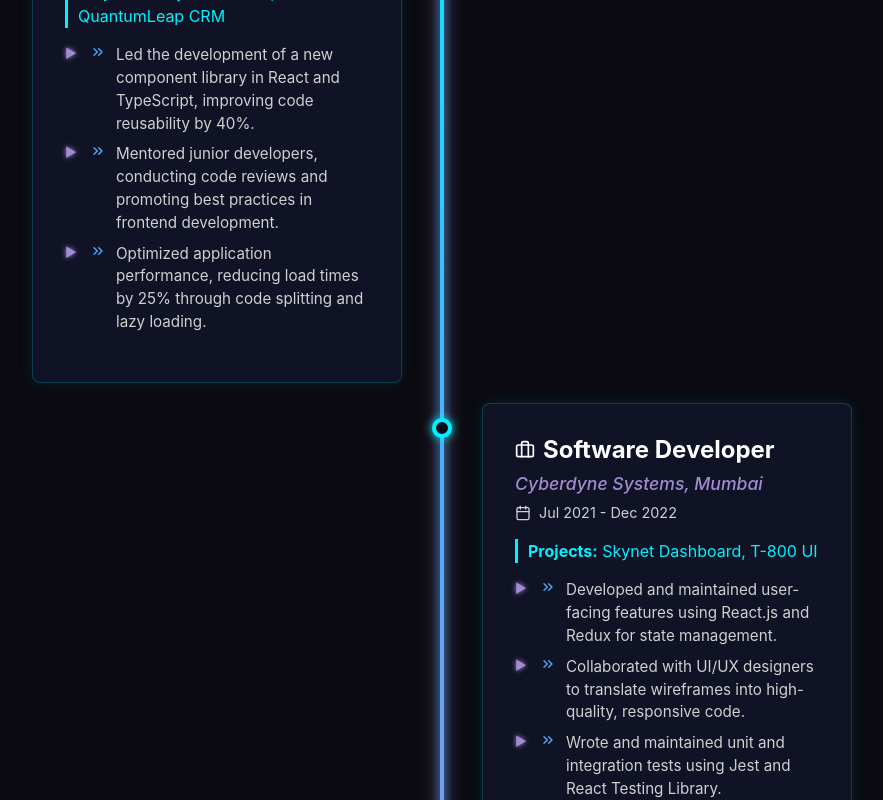
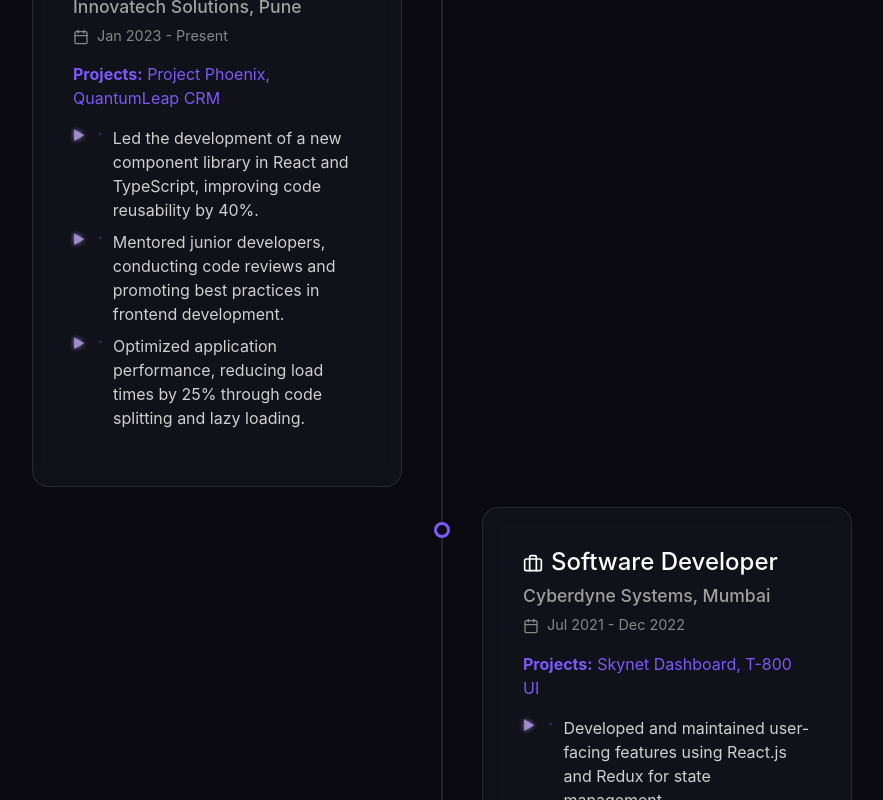
Before and after one commit to TheCoderAbhishek/my-portfolio, a React (Vite) app: page / in a window 1280 px wide. Shown: the part 1660-2460 px from the top of the page, without its empty margins (198-1081 px from the left). Built offline with nearby package versions, Linux system fonts and the light colour scheme; a web font is replaced by a local one.

Commit message:
Chnaged design of About and Experience section for the portfolio.

```diff
--- a/src/components/About.tsx
+++ b/src/components/About.tsx
@@ -6,17 +6,13 @@ import "../style/About.css";
 
 function About() {
   return (
-    // The main container for the About section
-    <section id="about" className="about-section">
+    <section id="about" className="section-container">
       <Container>
+        <h2 className="section-title">About Me</h2>
         <Row className="justify-content-center">
           <Col md={10} lg={8}>
-            <div className="about-panel">
-              {/* The section title with a neon glow effect */}
-              <h2 className="section-title-glow">About Me</h2>
-
-              {/* The main content paragraph */}
-              <p className="about-text">
+            <div className="glass-panel text-center">
+              <p className="lead" style={{ lineHeight: 1.8 }}>
                 As a Software Developer with four years of hands-on experience,
                 I specialize in building dynamic and responsive web applications
                 from the ground up. My passion lies in solving complex problems
--- a/src/components/Experience.tsx
+++ b/src/components/Experience.tsx
@@ -64,13 +64,13 @@ const experienceData: ExperienceItem[] = [
 
 function Experience() {
   return (
-    <section id="experience" className="experience-section">
+    <section id="experience" className="section-container">
       <Container>
-        <h2 className="section-title-glow text-center">Career Journey</h2>
-        <div className="timeline">
+        <h2 className="section-title">Career Journey</h2>
+        <div className="timeline-modern">
           {experienceData.map((item, index) => (
-            <div key={index} className="timeline-item">
-              <div className="timeline-content">
+            <div key={index} className="timeline-item-modern">
+              <div className="timeline-content-modern glass-panel">
                 <h3 className="role-title">
                   <Briefcase size={20} className="me-2" />
                   {item.role}
@@ -80,11 +80,9 @@ function Experience() {
                   <Calendar size={16} className="me-2" />
                   {item.duration}
                 </p>
-
                 <div className="projects-list">
                   <strong>Projects:</strong> {item.projects.join(", ")}
                 </div>
-
                 <ul className="responsibilities-list">
                   {item.responsibilities.map((point, i) => (
                     <li key={i}>
--- a/src/style/Experience.css
+++ b/src/style/Experience.css
@@ -1,159 +1,98 @@
 /* components/Experience.css */
-/* This file contains the styles for your futuristic Experience timeline. */
-
-.experience-section {
-  padding: 6rem 0;
-  position: relative;
-  overflow: hidden;
-}
-
-/* The main timeline container */
-.timeline {
+.timeline-modern {
   position: relative;
   max-width: 900px;
   margin: 0 auto;
 }
 
-/* The central glowing timeline bar */
-.timeline::after {
+.timeline-modern::after {
   content: "";
   position: absolute;
-  width: 4px;
-  background: linear-gradient(to bottom, #00f2fe, #4facfe, #a18cd1, #fbc2eb);
-  box-shadow: 0 0 10px #4facfe, 0 0 20px #a18cd1;
+  width: 2px;
+  background-color: rgba(255, 255, 255, 0.1);
   top: 0;
   bottom: 0;
   left: 50%;
-  margin-left: -2px;
-  z-index: 0;
+  margin-left: -1px;
 }
 
-/* Container for each experience entry */
-.timeline-item {
+.timeline-item-modern {
   padding: 10px 40px;
   position: relative;
   width: 50%;
 }
 
-/* Position items on the left side of the timeline */
-.timeline-item:nth-child(odd) {
+.timeline-item-modern:nth-child(odd) {
   left: 0;
 }
-
-/* Position items on the right side of the timeline */
-.timeline-item:nth-child(even) {
+.timeline-item-modern:nth-child(even) {
   left: 50%;
 }
 
-/* The circle on the timeline bar */
-.timeline-item::after {
+.timeline-item-modern::after {
   content: "";
   position: absolute;
-  width: 20px;
-  height: 20px;
-  right: -10px;
-  background-color: #0d0d1a;
-  border: 4px solid #00f2fe;
-  box-shadow: 0 0 10px #00f2fe;
+  width: 16px;
+  height: 16px;
+  right: -8px;
+  background-color: #0a0a10;
+  border: 3px solid #7a5af8;
   top: 25px;
   border-radius: 50%;
   z-index: 1;
-  transition: all 0.3s ease;
 }
 
-.timeline-item:nth-child(even)::after {
-  left: -10px;
+.timeline-item-modern:nth-child(even)::after {
+  left: -8px;
 }
 
-/* The holographic panel for the content */
-.timeline-content {
-  padding: 2rem;
-  background: rgba(19, 23, 46, 0.75);
-  backdrop-filter: blur(10px);
-  -webkit-backdrop-filter: blur(10px);
-  position: relative;
-  border-radius: 8px;
-  border: 1px solid rgba(0, 242, 254, 0.2);
-  box-shadow: 0 0 15px rgba(0, 242, 254, 0.1);
-  transition: all 0.4s ease;
+.timeline-content-modern {
+  padding: 1.5rem;
 }
-
-.timeline-item:hover .timeline-content {
-  border-color: rgba(0, 242, 254, 0.8);
-  box-shadow: 0 0 25px rgba(0, 242, 254, 0.4), 0 0 40px rgba(79, 172, 254, 0.2);
-  transform: translateY(-5px);
-}
-
-.timeline-item:hover::after {
-  transform: scale(1.2);
-  background-color: #00f2fe;
-}
-
-/* Styling for the text inside the panel */
 .role-title {
   font-size: 1.5rem;
-  font-weight: 700;
-  color: #fff;
-  margin-bottom: 0.5rem;
-  display: flex;
-  align-items: center;
+  color: #ffffff;
 }
-
 .employer-name {
   font-size: 1.1rem;
-  font-style: italic;
-  color: #a18cd1;
-  margin-bottom: 0.5rem;
+  color: #a0a0a0;
 }
-
 .duration {
   font-size: 0.9rem;
-  color: #d0d0d0;
-  margin-bottom: 1rem;
-  display: flex;
-  align-items: center;
+  color: #888;
 }
-
 .projects-list {
   font-size: 1rem;
-  color: #00f2fe;
-  margin-bottom: 1rem;
-  border-left: 3px solid #00f2fe;
-  padding-left: 10px;
+  color: #7a5af8;
+  margin-top: 1rem;
 }
-
 .responsibilities-list {
   list-style: none;
   padding-left: 0;
-  font-size: 0.95rem;
-  color: #d0d0d0;
+  margin-top: 1rem;
 }
-
 .responsibilities-list li {
   margin-bottom: 0.5rem;
   display: flex;
 }
-
 .bullet-icon {
-  color: #4facfe;
+  color: #7a5af8;
   margin-right: 10px;
-  flex-shrink: 0; /* Prevents the icon from shrinking */
 }
 
-/* Responsive adjustments for smaller screens */
 @media screen and (max-width: 768px) {
-  .timeline::after {
+  .timeline-modern::after {
     left: 31px;
   }
-  .timeline-item {
+  .timeline-item-modern {
     width: 100%;
     padding-left: 70px;
     padding-right: 25px;
   }
-  .timeline-item:nth-child(even) {
+  .timeline-item-modern:nth-child(even) {
     left: 0;
   }
-  .timeline-item::after {
-    left: 21px;
+  .timeline-item-modern::after {
+    left: 23px;
   }
 }
```
